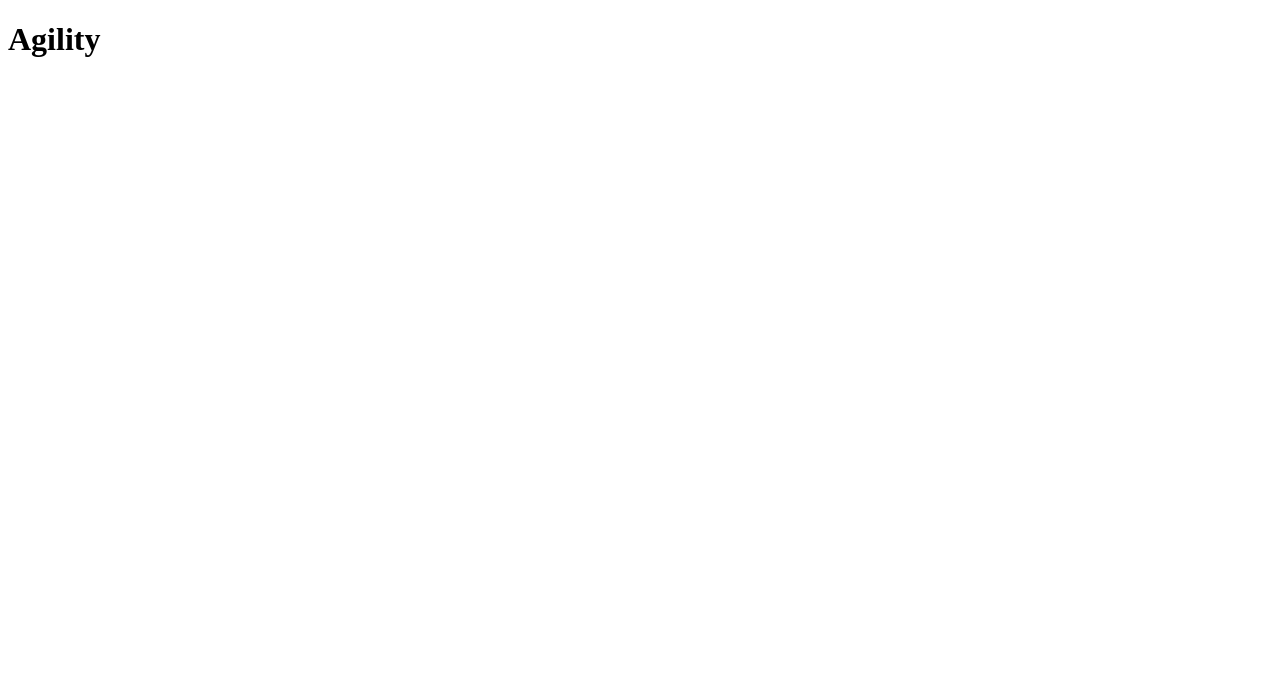
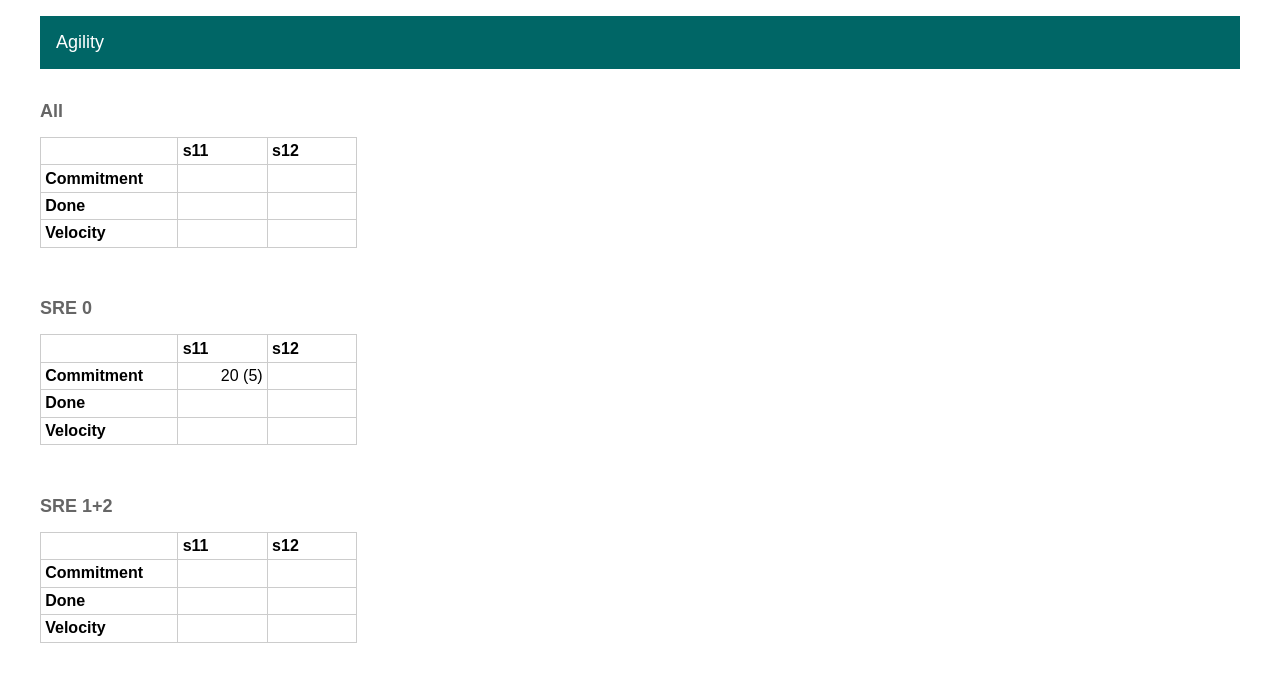
Before and after one commit to keita7i/agility, a React app in the folder ui/: page / in a window 1280 px wide. Shown: the top 682 px of the page. Built offline with nearby package versions, Linux system fonts and the light colour scheme.

Commit message:
Add the stub UI

```diff
--- a/ui/package.json
+++ b/ui/package.json
@@ -15,6 +15,7 @@
     "@babel/preset-env": "^7.9.5",
     "@babel/preset-react": "^7.9.4",
     "babel-loader": "^8.1.0",
+    "css-loader": "^3.5.2",
     "html-loader": "^1.1.0",
     "html-webpack-plugin": "^4.2.0",
     "webpack": "^4.42.1",
--- a/ui/src/App.js
+++ b/ui/src/App.js
@@ -3,7 +3,132 @@ import React from 'react';
 function App() {
         return (
                 <div className="app">
+                        <style jsx>{`
+                                .app {
+                                        margin: 1rem auto;
+                                        width: 900pt;
+                                }
+
+                                h1 {
+                                        background: #066;
+                                        margin: 0 0 2rem;
+                                        padding: 1rem;
+                                        color: #fff;
+                                        font-size: large;
+                                        font-weight: normal;
+                                }
+
+                                h2 {
+                                        color: #666;
+                                        font-size: large;
+                                }
+
+                                table {
+                                        border-width: 1pt 0 0 1pt;
+                                        border-color: #ccc;
+                                        border-style: solid;
+                                        border-collapse: collapse;
+                                }
+
+                                th {
+                                        border-width: 0 1pt 1pt 0;
+                                        border-color: #ccc;
+                                        border-style: solid;
+                                        padding: 0.5ex;
+                                        text-align: left;
+                                }
+
+                                td {
+                                        border-width: 0 1pt 1pt 0;
+                                        border-color: #ccc;
+                                        border-style: solid;
+                                        padding: 0.5ex;
+                                        text-align: right;
+                                }
+
+                                .metric-category {
+                                        width: 8em;
+                                }
+
+                                .sprint {
+                                        width: 5em;
+
+                                }
+
+                                .metric-table {
+                                        margin-bottom: 6ex;
+                                }
+                        `}</style>
                         <h1>Agility</h1>
+                        <h2>All</h2>
+                        <table className="metric-table">
+                                <tr>
+                                        <th className="metric-category"></th>
+                                        <th className="sprint">s11</th>
+                                        <th className="sprint">s12</th>
+                                </tr>
+                                <tr>
+                                        <th>Commitment</th>
+                                        <td></td>
+                                        <td></td>
+                                </tr>
+                                <tr>
+                                        <th>Done</th>
+                                        <td></td>
+                                        <td></td>
+                                </tr>
+                                <tr>
+                                        <th>Velocity</th>
+                                        <td></td>
+                                        <td></td>
+                                </tr>
+                        </table>
+                        <h2>SRE 0</h2>
+                        <table className="metric-table">
+                                <tr>
+                                        <th className="metric-category"></th>
+                                        <th className="sprint">s11</th>
+                                        <th className="sprint">s12</th>
+                                </tr>
+                                <tr>
+                                        <th>Commitment</th>
+                                        <td>20 (5)</td>
+                                        <td></td>
+                                </tr>
+                                <tr>
+                                        <th>Done</th>
+                                        <td></td>
+                                        <td></td>
+                                </tr>
+                                <tr>
+                                        <th>Velocity</th>
+                                        <td></td>
+                                        <td></td>
+                                </tr>
+                        </table>
+                        <h2>SRE 1+2</h2>
+                        <table className="metric-table">
+                                <tr>
+                                        <th className="metric-category"></th>
+                                        <th className="sprint">s11</th>
+                                        <th className="sprint">s12</th>
+                                </tr>
+                                <tr>
+                                        <th>Commitment</th>
+                                        <td></td>
+                                        <td></td>
+                                </tr>
+                                <tr>
+                                        <th>Done</th>
+                                        <td></td>
+                                        <td></td>
+                                </tr>
+                                <tr>
+                                        <th>Velocity</th>
+                                        <td></td>
+                                        <td></td>
+                                </tr>
+                        </table>
                 </div>
         );
 }
--- a/ui/src/index.html
+++ b/ui/src/index.html
@@ -5,6 +5,11 @@
     <meta name="viewport" content="width=device-width, initial-scale=1">
     <title>Agility</title>
   </head>
+  <style>
+    body {
+      font-family: sans-serif;
+    }
+  </style>
   <body>
           <div id="app"></div>
   </body>
--- a/ui/webpack.config.js
+++ b/ui/webpack.config.js
@@ -24,6 +24,12 @@ module.exports = {
                                 use: {
                                         loader: 'html-loader'
                                 }
+                        },
+                        {
+                                test: /\.css$/,
+                                use: {
+                                        loader: 'css-loader'
+                                }
                         }
                 ]
         },
```
Also changed, not shown: ui/src/index.css (added), 1 other file (tests, documents, lock files or other folders).
